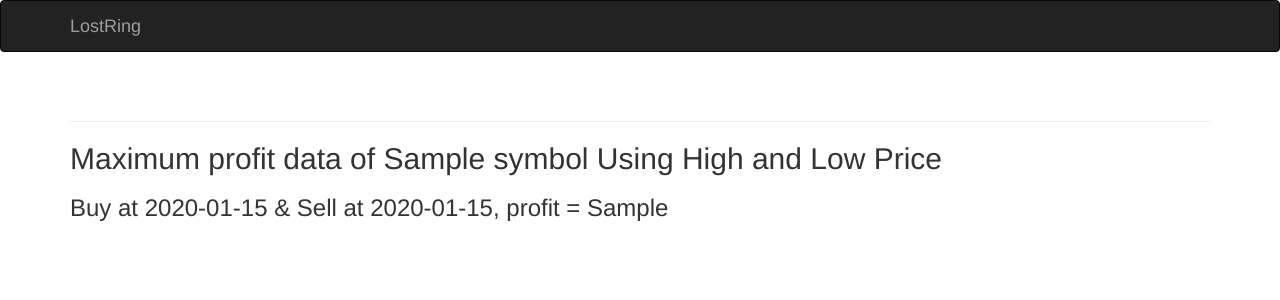
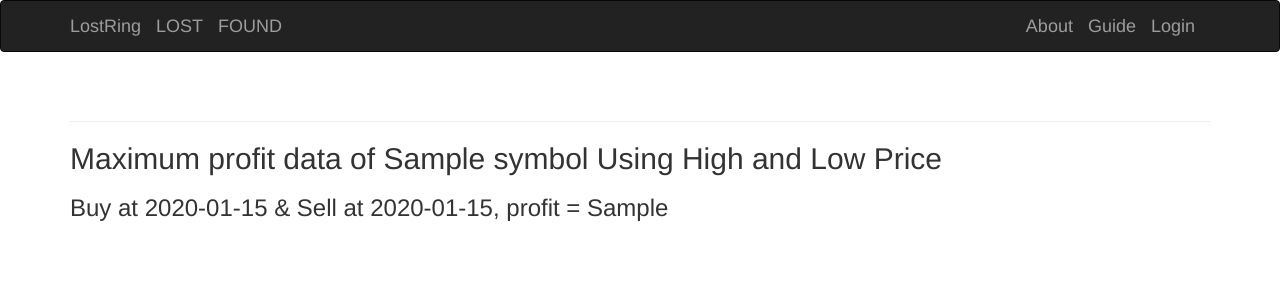
Before and after one commit to chlyoo/lostring, a Flask app: template templates/result.html in a window 1280 px wide. Shown: the top 300 px of the page. Run offline with Flask 2, Linux system fonts and the light colour scheme; the template is opened without the code that fills it: most values are stand-ins (such as "Sample title", 1, 10 or a date in 2020); some libraries are stand-ins or nearby versions.

Commit message:
ssl update

```diff
--- a/templates/base.html
+++ b/templates/base.html
@@ -18,10 +18,15 @@
         </div>
         <div class="navbar-collapse collapse">
             <ul class="nav navbar-nav">
+                <a class="navbar-brand" href="/">LOST</a>
+                <a class="navbar-brand" href="/">FOUND</a>
 
 
             </ul>
             <ul class="nav navbar-nav navbar-right">
+                <a class="navbar-brand" href="/">About</a>
+                <a class="navbar-brand" href="/">Guide</a>
+                <a class="navbar-brand" href="/">Login</a>
 
             </ul>
 
--- a/templates/index.html
+++ b/templates/index.html
@@ -5,7 +5,7 @@
 {% block title %}LostRing{% endblock %}
 {% block page_content %}
 <body>
-<div id="map" style="width:50%;height:350px;"></div>
+<div id="map" style="width:100%;height:350px;"></div>
 
 <script type="text/javascript" src="//dapi.kakao.com/v2/maps/sdk.js?appkey={{KAKAO}}"></script>
 <script>
--- /dev/null
+++ b/templates/right.html
@@ -0,0 +1 @@
+right.html
```
Also changed, not shown: resslserver.py (added, +16 -0 lines).
